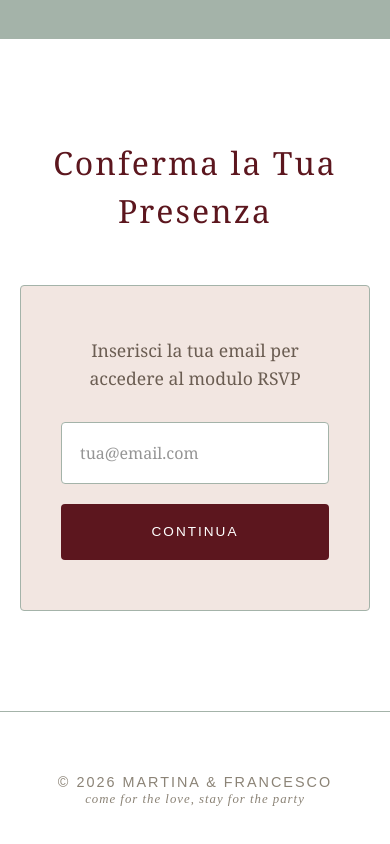
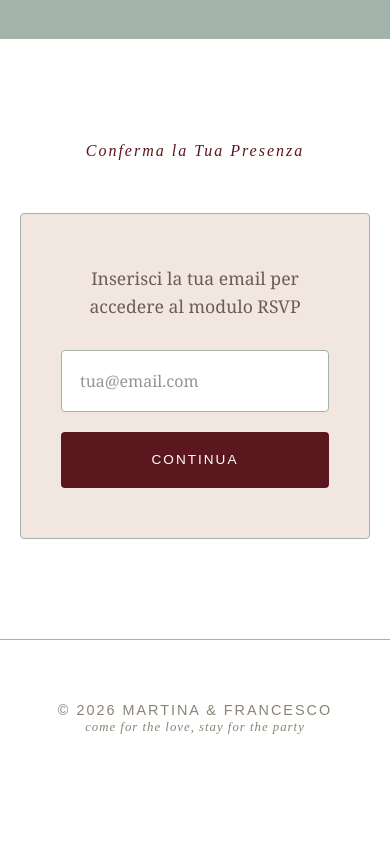
Before and after one commit to checcocav/wedding-villa-bisce, a Next.js app: page / in a window 390 px wide. Shown: the part 4019-4863 px from the top of the page. After the commit the page ends 4811 px from the top, so only its background shows below. Built offline with nearby package versions, Linux system fonts and the light colour scheme.

Commit message:
Update LandingClient.tsx

```diff
--- a/app/LandingClient.tsx
+++ b/app/LandingClient.tsx
@@ -551,9 +551,13 @@ export default function LandingClient() {
       <section style={{ padding: '100px 20px', background: 'white' }}>
         <div style={{ maxWidth: '700px', margin: '0 auto', textAlign: 'center' }}>
           <h2 style={{
-            fontSize: 'clamp(2rem, 5vw, 3rem)',
+            fontSize: '1rem',
             fontWeight: '300',
             color: '#5C161E',
+
+      fontFamily: "'Playfair Display', serif",
+    fontWeight: '400',
+    fontStyle: 'italic',
             marginBottom: '50px',
             letterSpacing: '2px'
           }}>
```
